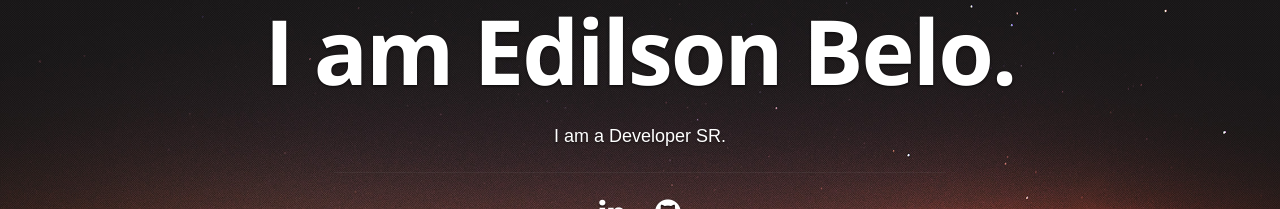
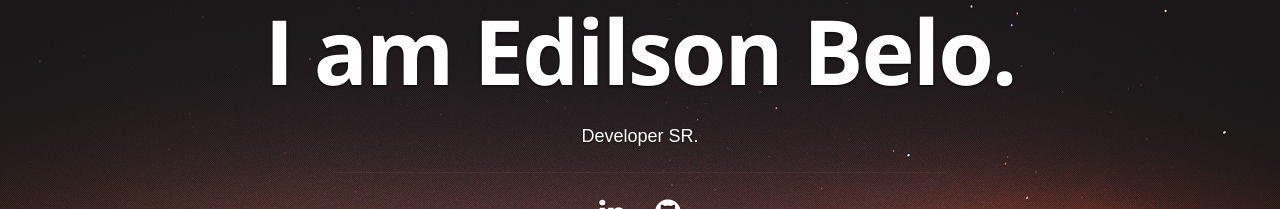
Before and after one commit to belo355/react-aboutme, a React (Create React App) app: page / in a window 1280 px wide. Shown: the part 258-467 px from the top of the page. Built offline with nearby package versions, Linux system fonts and the light colour scheme.

Commit message:
refactor

```diff
--- a/src/App.js
+++ b/src/App.js
@@ -2,9 +2,9 @@
 import Header from './components/Header';
 import About from './components/About';
 import Resume from './components/Resume';
-import Portfolio from './components/Portfolio';
+// import Portfolio from './components/Portfolio';
 import Testimonials from  './components/Testimonials';
-import ContactUs from './components/ContactUs';
+// import ContactUs from './components/ContactUs';
 import Footer from './components/Footer';
 import resumeData from './resumeData';
 class App extends Component {
--- a/src/components/Header.js
+++ b/src/components/Header.js
@@ -22,7 +22,7 @@
          <div className="row banner">
             <div className="banner-text">
                <h1 className="responsive-headline">I am {resumeData.name}.</h1>
-               <h3 style={{color:'#fff', fontFamily:'sans-serif '}}>I am a {resumeData.role}.{resumeData.roleDescription}
+               <h3 style={{color:'#fff', fontFamily:'sans-serif '}}> {resumeData.role}.{resumeData.roleDescription}
                </h3>
                <hr/>
                <ul className="social">
```
